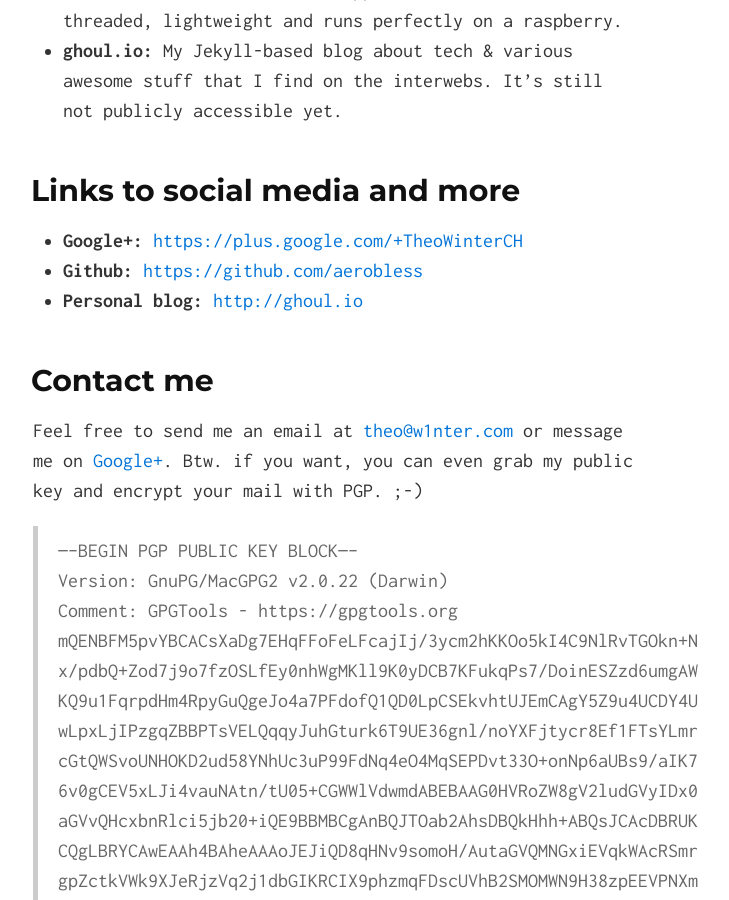
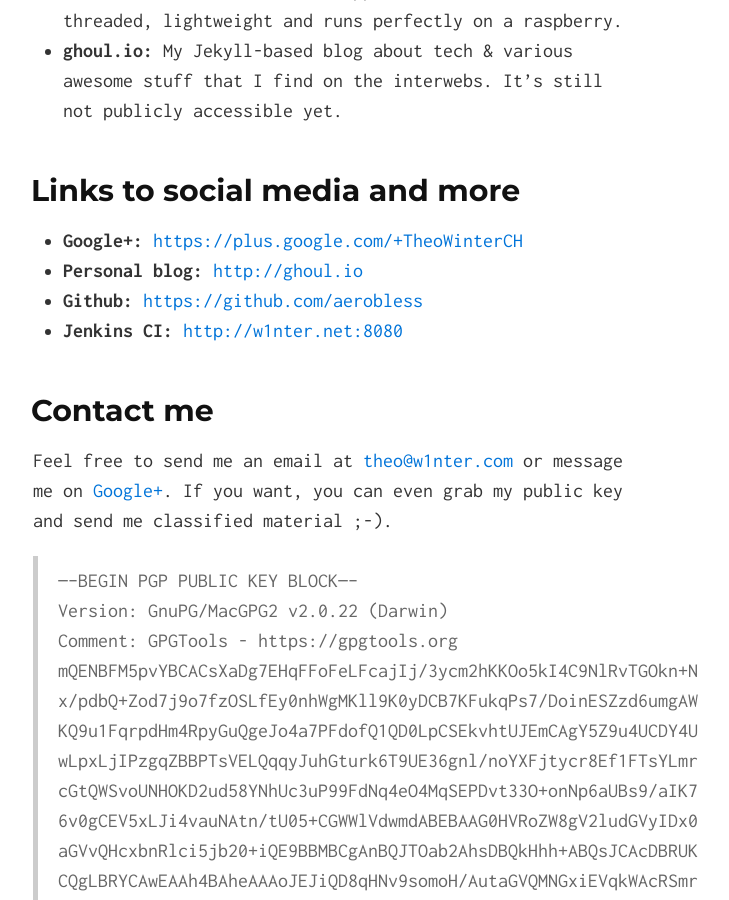
Before and after one commit to aerobless/theowinter.ch-2016, a Jekyll site: the page built from index.html, in a window 1280 px wide and 900 px high, scrolled down 524 px. Shown: the whole window, without its empty margins (307-1036 px from the left). Built offline with Jekyll 4.4.1, drawn with Linux system fonts in a browser that asks for light colours; Markdown is read by kramdown in place of the engine named in the settings.

Commit message:
added jenkins CI link and slightly modified the pgp sentence to be more cheesy xD.

```diff
--- a/_includes/index.md
+++ b/_includes/index.md
@@ -8,11 +8,12 @@ Hello! Thanks for taking the time to visit! My name is Theo Winter and I'm study
 ## Links to social media and more
 
 * **Google+:** [https://plus.google.com/+TheoWinterCH](https://plus.google.com/+TheoWinterCH)
+* **Personal blog:** [http://ghoul.io](http://ghoul.io)
 * **Github:** [https://github.com/aerobless](https://github.com/aerobless)
-* **Personal blog:** [http://ghoul.io](http://ghoul.io)
+* **Jenkins CI:** [http://w1nter.net:8080](http://w1nter.net:8080)
 
 ## Contact me
-Feel free to send me an email at [theo@w1nter.com](mailto:theo@w1nter.com) or message me on [Google+](https://plus.google.com/+TheoWinterCH). Btw. if you want, you can even grab my public key and encrypt your mail with PGP. ;-)
+Feel free to send me an email at [theo@w1nter.com](mailto:theo@w1nter.com) or message me on [Google+](https://plus.google.com/+TheoWinterCH). If you want, you can even grab my public key and send me classified material ;-).
 
 > -----BEGIN PGP PUBLIC KEY BLOCK-----
 Version: GnuPG/MacGPG2 v2.0.22 (Darwin)
```
